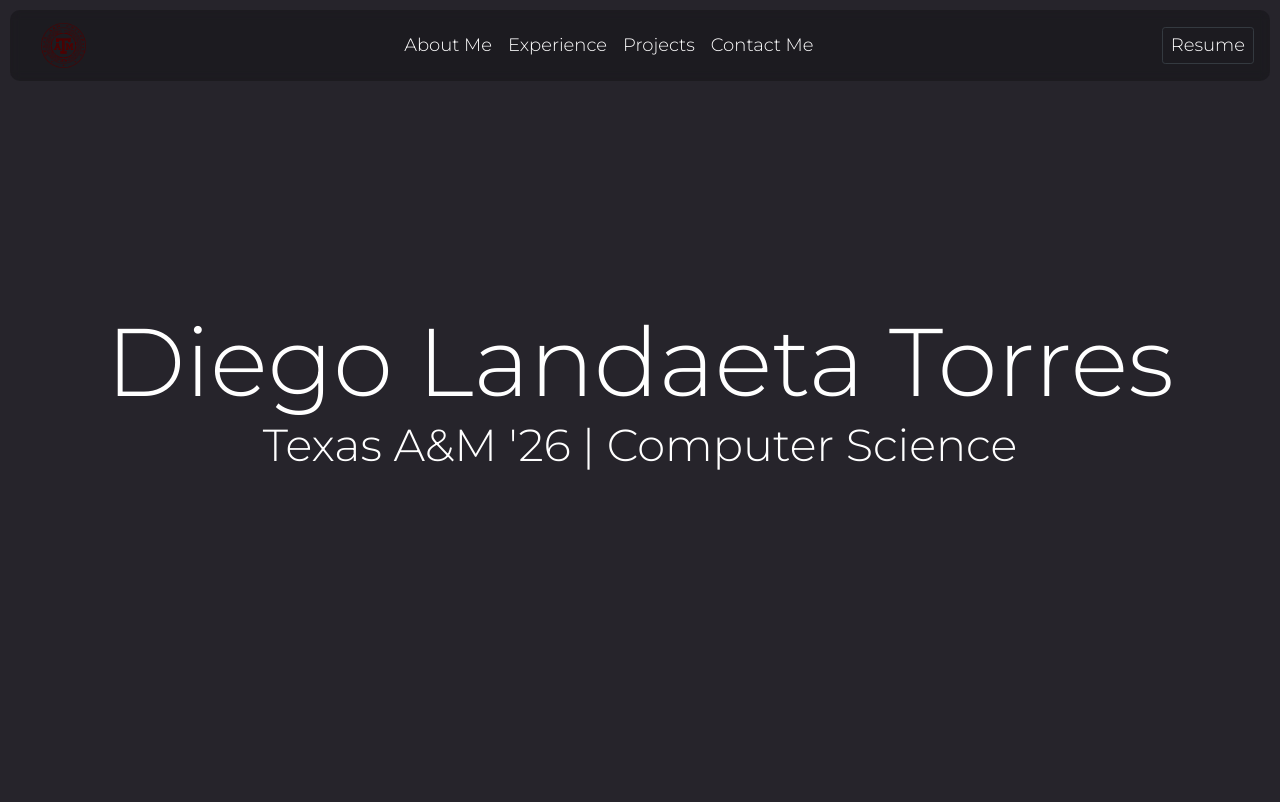
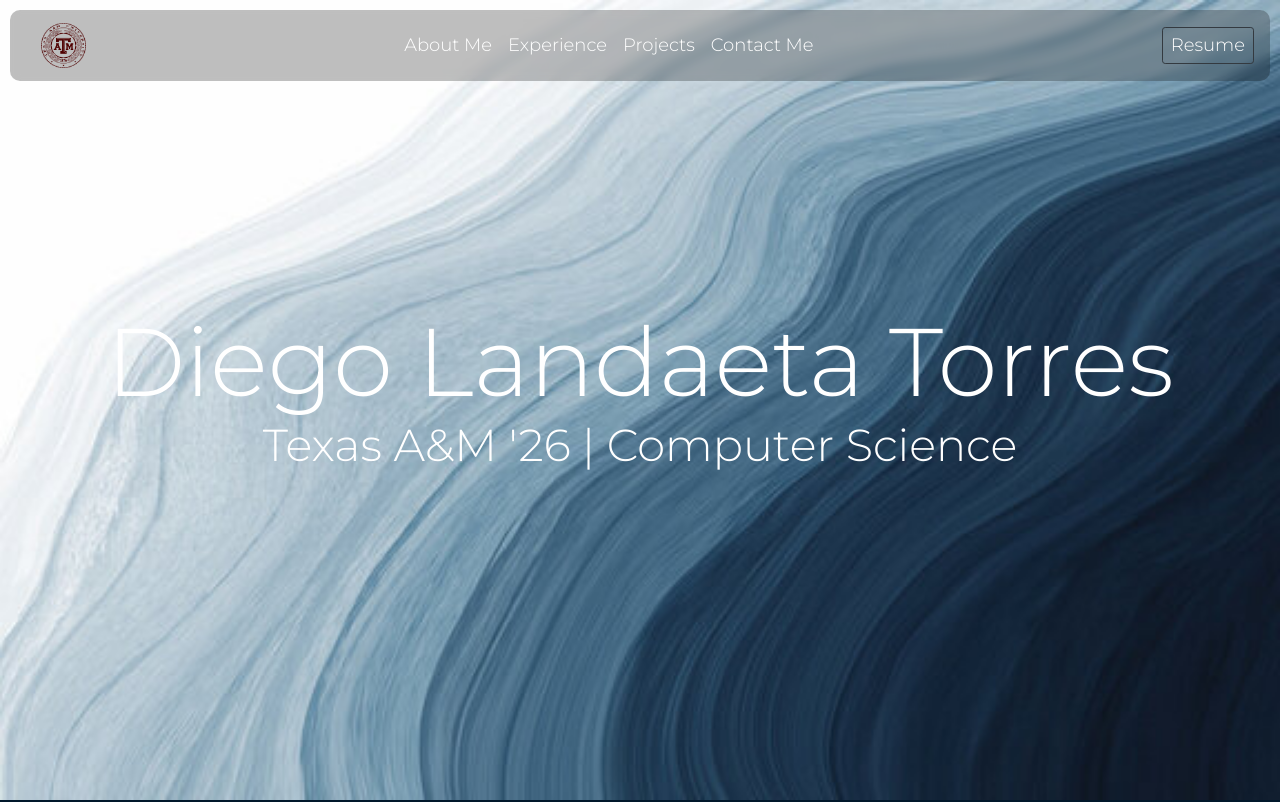
Before and after one commit to DiegoLandaeta03/Rough-Draft-Website, a plain HTML site: page index.html in a window 1280 px wide. Shown: the top 802 px of the page. Drawn offline with nearby package versions, Linux system fonts and the light colour scheme.

Commit message:
background updates

```diff
--- a/style.css
+++ b/style.css
@@ -7,7 +7,7 @@
 
 body, html {
      /* height: 100%; */
-    background-color: #26242b;
+     background-color: #00182b;
      font-family: 'Montserrat', sans-serif; /* Orig Segoe UI Symbol */
      height: 100vh;
      width: 100%;
@@ -17,7 +17,6 @@ body, html {
 
      /* Added smooth scrolling so that when using "bookmarks" it doesn't instantly teleport you */
      scroll-behavior: smooth;
-
 }
 
 /* Customizes the scrollbar */
@@ -75,6 +74,12 @@ nav {
     padding-top: 38vh;
     height: 100vh;
     line-height: 1.2 !important; /* Changes line-height from 1.5 since there was too much space in-between lines */
+    background-image: url('img/waves.jpg');
+    height: 100%;
+    background-position: center;
+    background-repeat: no-repeat;
+    background-size: cover;
+    background-attachment: fixed
 }
 
 .name {
```
Also changed, not shown: img/bubbles.jpg (added), img/waves.jpg (added). Lines whose indentation alone changed are shown as unchanged.
